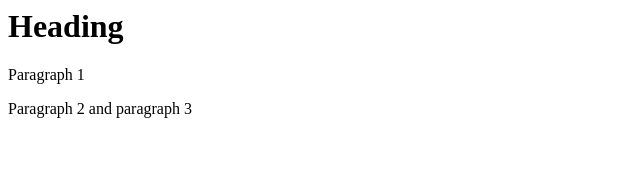
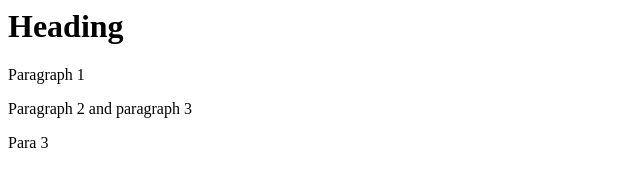
Before and after one commit to SharmaShalini99/gitPractiseRepo, a plain HTML site: page index.html in a window 1280 px wide. Shown: the full height of the page, 0-640 px from the left. Drawn offline with Linux system fonts and the light colour scheme.

Commit message:
Added para 3

```diff
--- a/index.html
+++ b/index.html
@@ -4,4 +4,5 @@
 <h1>Heading</h1>
 <p>Paragraph 1</p>
 <p>Paragraph 2 and paragraph 3</p>
+<p>Para 3 </p>
 </html>
```
